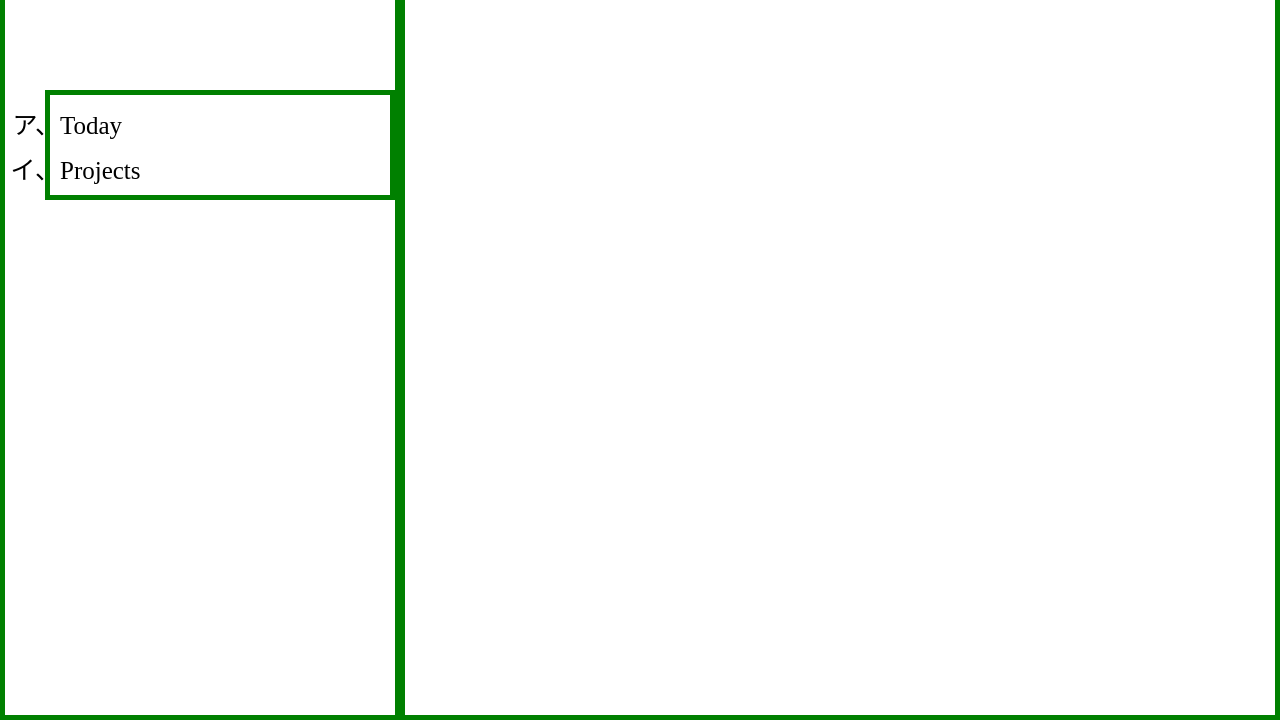
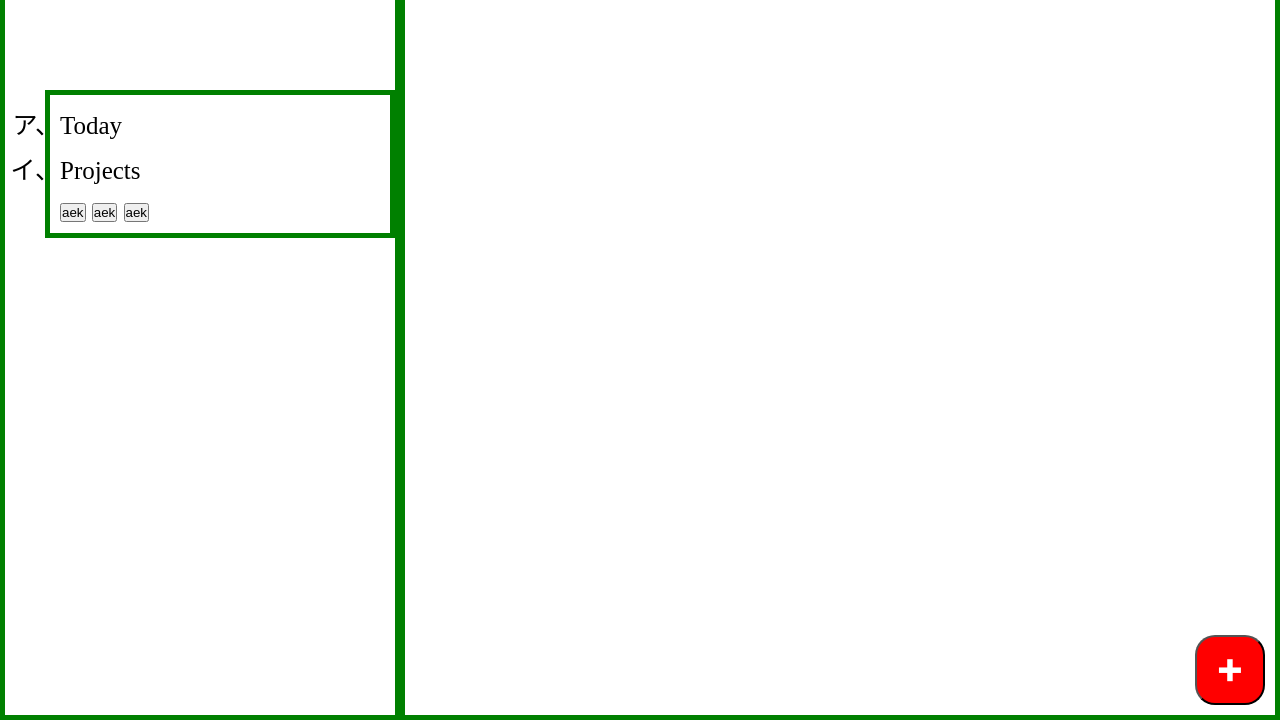
Before and after one commit to tylerdurden-code/todo-list, a website built with webpack: page index.html in a window 1280 px wide. Both pictures are taken after a click on the item "Today". Shown: the part 80-800 px from the top of the page. Built offline with nearby package versions, Linux system fonts and the light colour scheme.

Commit message:
promising future

```diff
--- a/index.html
+++ b/index.html
@@ -17,9 +17,17 @@
             <ul class="navbarList">
                 <li id="todayLi">Today</li>
                 <li id="projectLi">Projects</li>
+                <li id="projects">
+                <button id="aek1">aek</button>
+                <button>aek</button>
+                <button>aek</button>
+                </li>
             </ul>
         </div>
-        <div class="content"></div>
+        <div class="content">
+            <!-- <button id="addTodo">+</button> -->
+
+        </div>
     </div>
     <script src="dist/main.js"></script>
 </body>
--- a/src/index.js
+++ b/src/index.js
@@ -1,5 +1,8 @@
+import { todoToday } from "./todoToday";
+
+
 const todayLi = document.querySelector('#todayLi')
 
 todayLi.addEventListener('click',() => {
-    console.log('i am a genius sommelier and a developer')
+    todoToday.run()
 })
--- /dev/null
+++ b/src/todoToday.js
@@ -0,0 +1,32 @@
+ var todoToday = {
+
+
+
+    run: function() {
+        const content = document.querySelector('.content')
+        content.innerHTML = ""
+
+        const addBtn = document.createElement('button');
+        addBtn.setAttribute('id','addTodo')
+        addBtn.innerHTML = '+'
+
+        content.appendChild(addBtn)
+    }
+}
+
+
+// function todoToday() {
+
+//     const content = document.querySelector('.content')
+//     content.innerHTML = ""
+
+//     const addBtn = document.createElement('button');
+//     addBtn.setAttribute('id','addTodo')
+//     addBtn.innerHTML = '+'
+
+//     content.appendChild(addBtn)
+
+
+// }
+
+export {todoToday}
--- a/style.css
+++ b/style.css
@@ -18,6 +18,8 @@
 .content {
     border: 5px solid green;
     flex:1;
+    position: relative;
+    padding: 10px;
 }
 
 #mainTitle {
@@ -50,3 +52,21 @@
     border: 2px solid black;
 
 }
+
+#projects {
+    list-style-type: none;
+}
+
+#addTodo {
+    font-size: 3rem;
+    border-radius: 20px;
+    width: 70px;
+    height: 70px;
+    color: white;
+    background-color: red;
+    font-family: 'Audiowide', cursive;
+    text-align: center;
+    position: absolute;
+    right: 10px;
+    bottom: 10px;
+}
```
